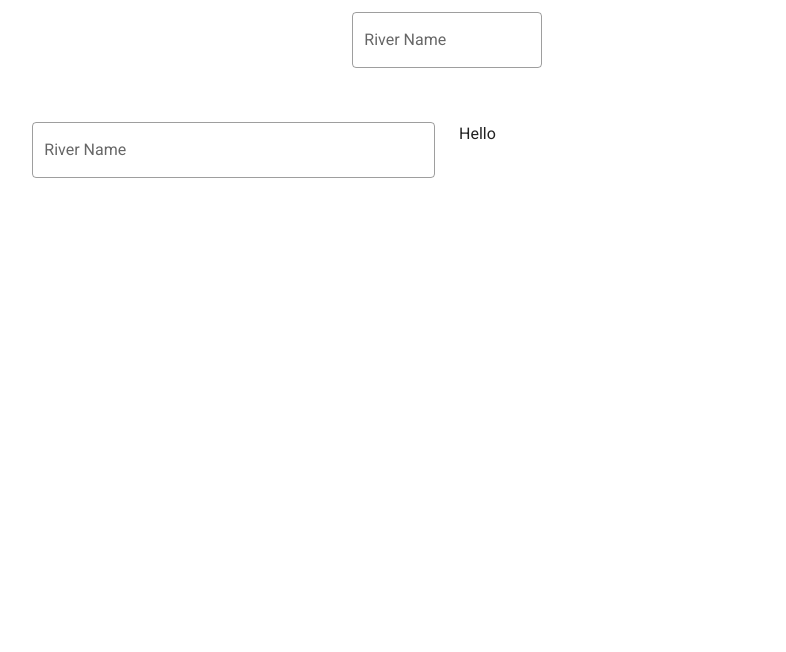
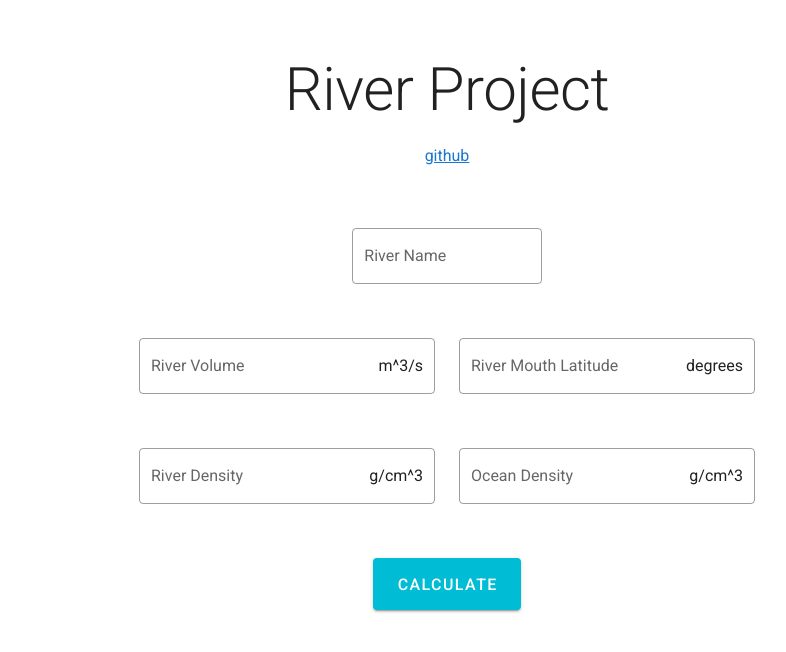
Before and after one commit to moses-lee/river-project, a Vue app: page / in a window 1280 px wide. Shown: the top 652 px of the page, without its empty margins (193-979 px from the left). Built offline with nearby package versions, Linux system fonts and the light colour scheme.

Commit message:
finished input fields

```diff
--- a/src/App.vue
+++ b/src/App.vue
@@ -1,7 +1,6 @@
 <template>
   <v-app>
     <InputFields @clicked="showValues"></InputFields>
-
   </v-app>
 </template>
 
--- a/src/components/InputFields.vue
+++ b/src/components/InputFields.vue
@@ -1,26 +1,67 @@
 <template>
   <v-container fluid>
     <v-row justify="center">
+      <v-col cols="6" class="text-center mt-12">
+        <h4 class="display-3">River Project</h4>
+      </v-col>
+    </v-row>
+
+    <v-row justify="center">
+      <v-col cols="6" class="text-center mb-6">
+        <a class="subtitle" href="https://github.com/moses-lee/river-project">github</a>
+      </v-col>
+    </v-row>
+
+    <v-row justify="center" class="mt-6">
       <v-col cols="2">
+        <v-text-field v-model="name" label="River Name" placeholder="eg. Rhine River" outlined></v-text-field>
+      </v-col>
+    </v-row>
+
+    <v-row justify="center">
+      <v-col cols="3">
         <v-text-field
-          v-model="name"
-          label="River Name"
-          placeholder="eg. Rhine River"
+          v-model="volume_flux"
+          label="River Volume"
+          placeholder="eg. 100"
           outlined
+          suffix="m^3/s"
+        ></v-text-field>
+      </v-col>
+      <v-col cols="3">
+        <v-text-field
+          v-model="latitude"
+          label="River Mouth Latitude"
+          placeholder="eg. -37"
+          outlined
+          suffix="degrees"
+        ></v-text-field>
+      </v-col>
+    </v-row>
+
+    <v-row justify="center">
+      <v-col cols="3">
+        <v-text-field
+          v-model="river_density"
+          label="River Density"
+          placeholder="eg. 1"
+          outlined
+          suffix="g/cm^3"
+        ></v-text-field>
+      </v-col>
+      <v-col cols="3">
+        <v-text-field
+          v-model="ocean_density"
+          label="Ocean Density"
+          placeholder="eg. 1.2"
+          outlined
+          suffix="g/cm^3"
         ></v-text-field>
       </v-col>
     </v-row>
     <v-row justify="center">
-      <v-col cols="4">
-        <v-text-field
-          v-model="name"
-          label="River Name"
-          placeholder="eg. Rhine River"
-          outlined
-        ></v-text-field>
-      </v-col>
-       <v-col cols="4">
-           Hello
+      <v-col cols="6" class="text-center">
+        <v-btn x-large color="cyan" @click="onCalculate" dark>Calculate</v-btn>
       </v-col>
     </v-row>
   </v-container>
@@ -28,35 +69,54 @@
 
 <script>
 export default {
-  name: 'InputFields',
+  name: "InputFields",
   data: () => ({
-    ROTATION_RATE: 7.29 * (10 ** -5),
+    ROTATION_RATE: 7.29 * 10 ** -5,
     GRAVITY: 9.81,
     name: null,
     latitude: null,
-    ocean_density: 0,
-    river_density: 1,
-    volume_flux: 0
+    ocean_density: null,
+    river_density: null,
+    volume_flux: null
   }),
   methods: {
     get_width() {
-        return ((8 * this._density_diff() * this.volume_flux) / (this._rotation_rate() ** 3)) ** (1/4)
+      return (
+        ((8 * this._density_diff() * this.volume_flux) /
+          this._rotation_rate() ** 3) **
+        (1 / 4)
+      );
     },
     get_depth() {
-        return ((2 * this._rotation_rate() * this.volume_flux) / this._density_diff()) ** (1/2)
+      return (
+        ((2 * this._rotation_rate() * this.volume_flux) /
+          this._density_diff()) **
+        (1 / 2)
+      );
     },
     get_velocity() {
-        return (3 / (2 ** (9/4))) * ((this._rotation_rate() * this.volume_flux * this._density_diff()) ** (1/4))
+      return (
+        (3 / 2 ** (9 / 4)) *
+        (this._rotation_rate() * this.volume_flux * this._density_diff()) **
+          (1 / 4)
+      );
     },
     _rotation_rate() {
-        return 2 * this.ROTATION_RATE * Math.abs(Math.sin(this.latitude * (Math.PI / 180)))
+      return (
+        2 *
+        this.ROTATION_RATE *
+        Math.abs(Math.sin(this.latitude * (Math.PI / 180)))
+      );
     },
     _density_diff() {
-        // can assume river water density is same as freshwater or 1 gram / cm^3
-        return this.GRAVITY * (this.ocean_density - this.river_density) / this.river_density
+      // can assume river water density is same as freshwater or 1 gram / cm^3
+      return (
+        (this.GRAVITY * (this.ocean_density - this.river_density)) /
+        this.river_density
+      );
     },
     onCalculate() {
-      this.$emit('clicked', 'someValue')
+      this.$emit("clicked", "someValue");
     }
   }
 };
```
